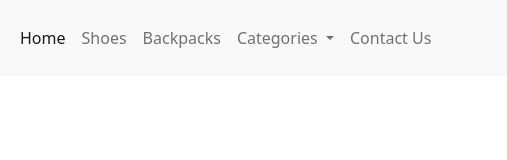
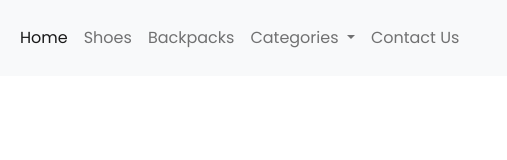
Before and after one commit to webdevelopersamsuddin/astha-ecommerce-website, a plain HTML site: page index.html in a window 1280 px wide. Shown: the full height of the page, 216-723 px from the left. Drawn offline with nearby package versions, Linux system fonts and the light colour scheme.

Commit message:
google font added

```diff
--- a/index.html
+++ b/index.html
@@ -4,6 +4,9 @@
   <meta charset="UTF-8">
   <meta http-equiv="X-UA-Compatible" content="IE=edge">
   <meta name="viewport" content="width=device-width, initial-scale=1.0">
+  <style>
+    @import url('https://fonts.googleapis.com/css2?family=Poppins:wght@400;500;600;700&display=swap');
+    </style>
   <link href="https://cdn.jsdelivr.net/npm/bootstrap@5.1.3/dist/css/bootstrap.min.css" rel="stylesheet" integrity="sha384-1BmE4kWBq78iYhFldvKuhfTAU6auU8tT94WrHftjDbrCEXSU1oBoqyl2QvZ6jIW3" crossorigin="anonymous">
   <link rel="stylesheet" href="style.css">
 
@@ -41,7 +44,7 @@
             </ul>
           </li>
           <li class="nav-item">
-            <a class="nav-link" href="#shoes">Contact Us</a>
+            <a class="nav-link" href="#contactus">Contact Us</a>
           </li>
         </ul>
       </div>
--- a/style.css
+++ b/style.css
@@ -0,0 +1,3 @@
+body{
+  font-family: 'Poppins', sans-serif;
+}
```
